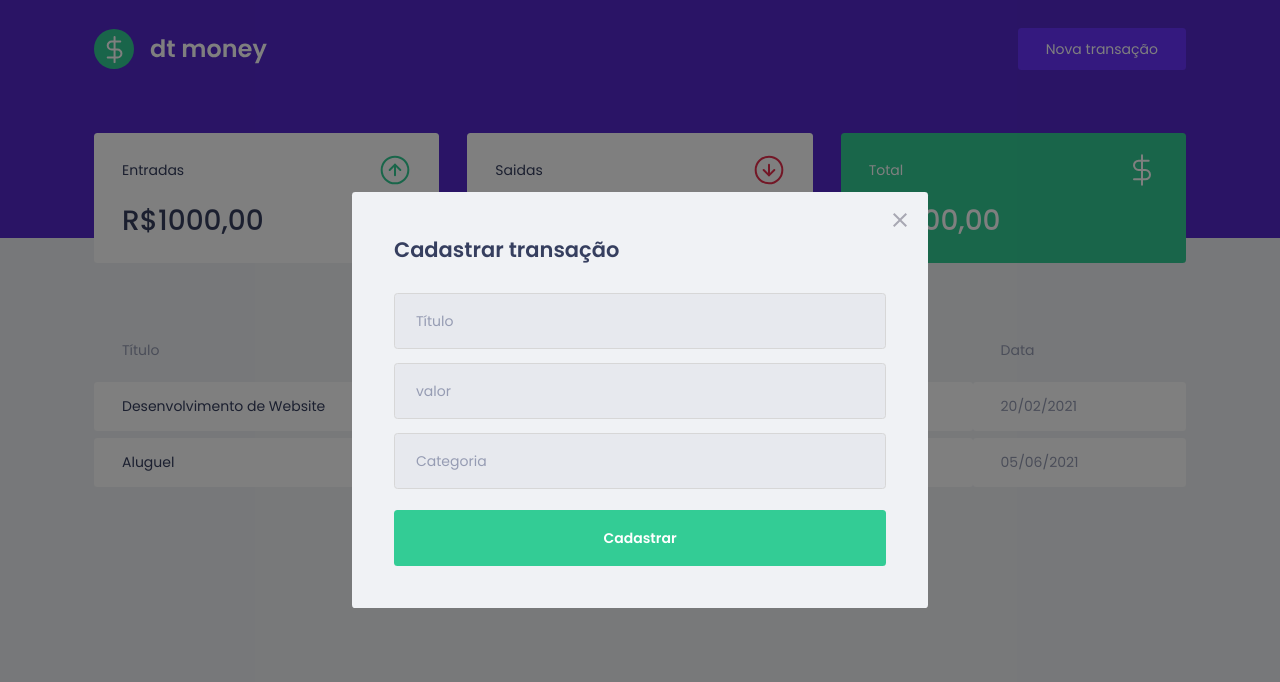
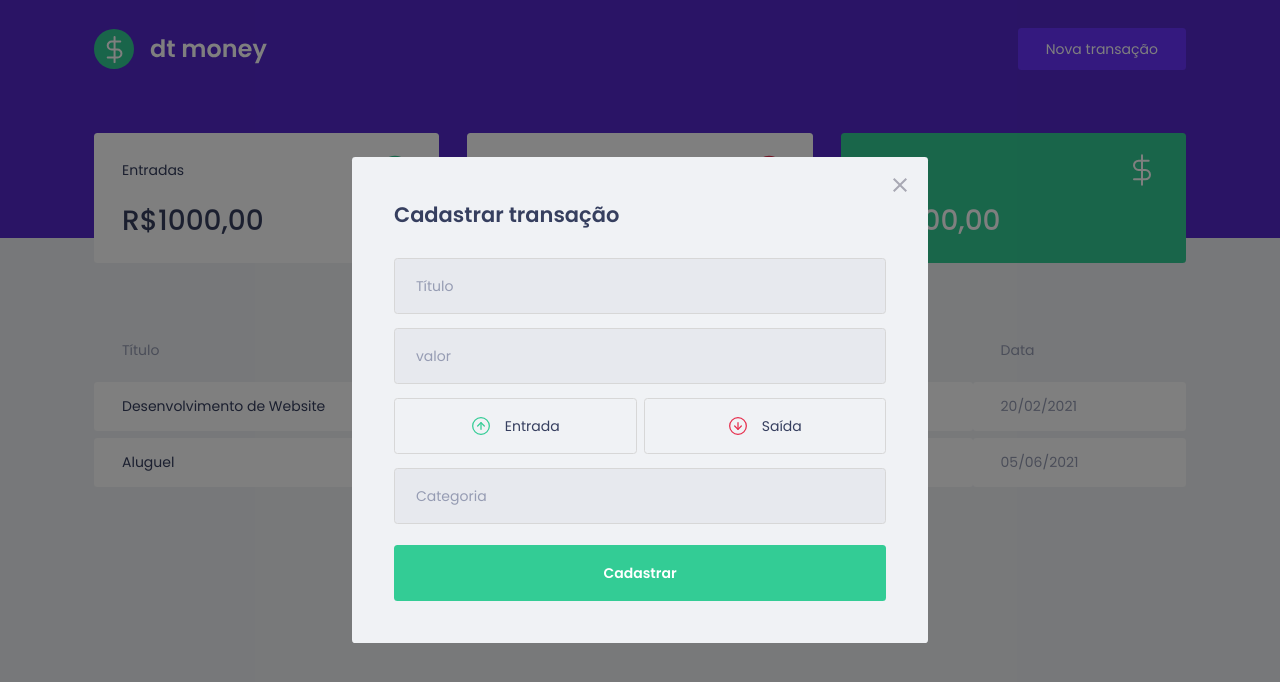
Before and after one commit to Rennan-sbarros/dtmoney, a React (Create React App) app: page / in a window 1280 px wide. Both pictures are taken after a click on the button "Nova transação". Shown: the top 682 px of the page. Built offline with nearby package versions, Linux system fonts and the light colour scheme; no server answers; what miragejs would draw is missing.

Commit message:
Creating type buttons

```diff
--- a/package.json
+++ b/package.json
@@ -5,6 +5,7 @@
   "dependencies": {
     "axios": "^0.22.0",
     "miragejs": "^0.1.42",
+    "polished": "^4.1.3",
     "react": "^17.0.2",
     "react-dom": "^17.0.2",
     "react-modal": "^3.14.3",
--- a/src/components/NewTransactionModal/index.tsx
+++ b/src/components/NewTransactionModal/index.tsx
@@ -1,6 +1,10 @@
 import Modal from 'react-modal';
+
 import closeImg from '../../assets/Vector.svg'
-import { Container } from './styles';
+import incomeImg from '../../assets/Entradas.svg'
+import outcomeImg from '../../assets/Saídas.svg'
+
+import { Container, TransactionTypeContainer } from './styles';
 
 interface NewTransactionModalProps {
     isOpen: boolean;
@@ -36,6 +40,22 @@
                     placeholder="valor"
                 />
 
+                <TransactionTypeContainer>
+                    <button
+                        type="button"
+                    >
+                        <img src={incomeImg} alt="Entrada" />
+                        <span>Entrada</span>
+                    </button>
+
+                    <button
+                        type="button"
+                    >
+                        <img src={outcomeImg} alt="Saída" />
+                        <span>Saída</span>
+                    </button>
+                </TransactionTypeContainer>
+
                 <input
                     placeholder="Categoria"
                 />
--- a/src/components/NewTransactionModal/styles.ts
+++ b/src/components/NewTransactionModal/styles.ts
@@ -1,4 +1,5 @@
-import styled from "styled-components";
+import styled from 'styled-components';
+import { darken } from 'polished';
 
 export const Container = styled.form`
     h2 {
@@ -47,3 +48,40 @@
         transition: filter 0.3s;
     }
 `;
+
+export const TransactionTypeContainer = styled.div`
+    margin: 1rem 0;
+    display: grid;
+    grid-template-columns: 1fr 1fr;
+    gap: 0.5rem;
+
+    button {
+        height: 4rem;
+        border: 1px solid  #d7d7d7;
+        border-radius: 0.25rem;
+
+        background: transparent;
+
+        display: flex;
+        align-items: center;
+        justify-content: center;
+
+        &:hover {
+            border-color: ${darken(0.1, '#d7d7d7')};
+        }
+
+        transition: border-color 0.3s ;
+
+        img {
+            width: 20px;
+            height: 20px;
+        }
+
+        span {
+            display: inline-block;
+            margin-left: 1rem;
+            font-size: 1rem;
+            color: var(--text-title);
+        }
+    }
+`;
```
Also changed, not shown: 1 other file (tests, documents, lock files or other folders).
